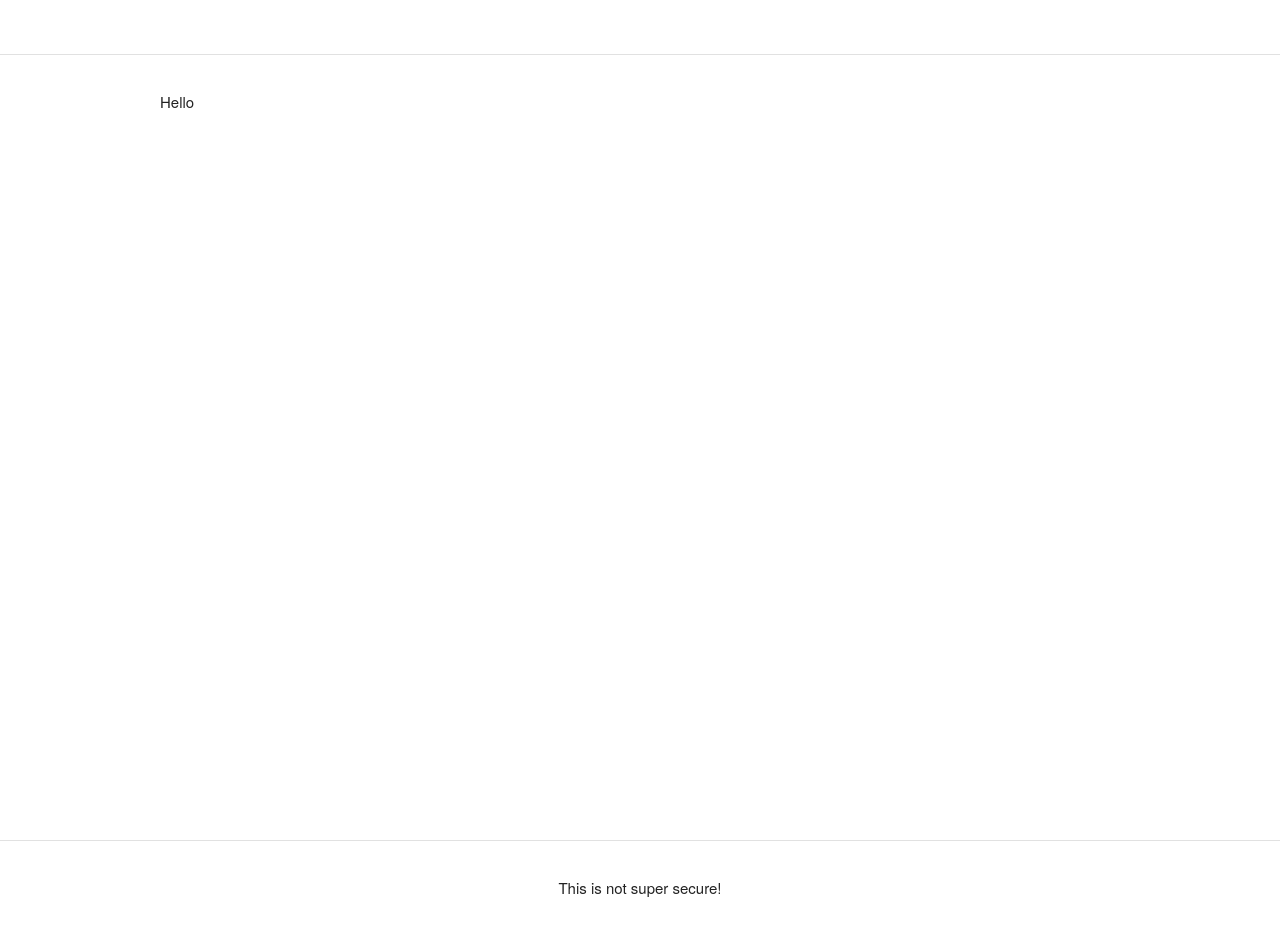
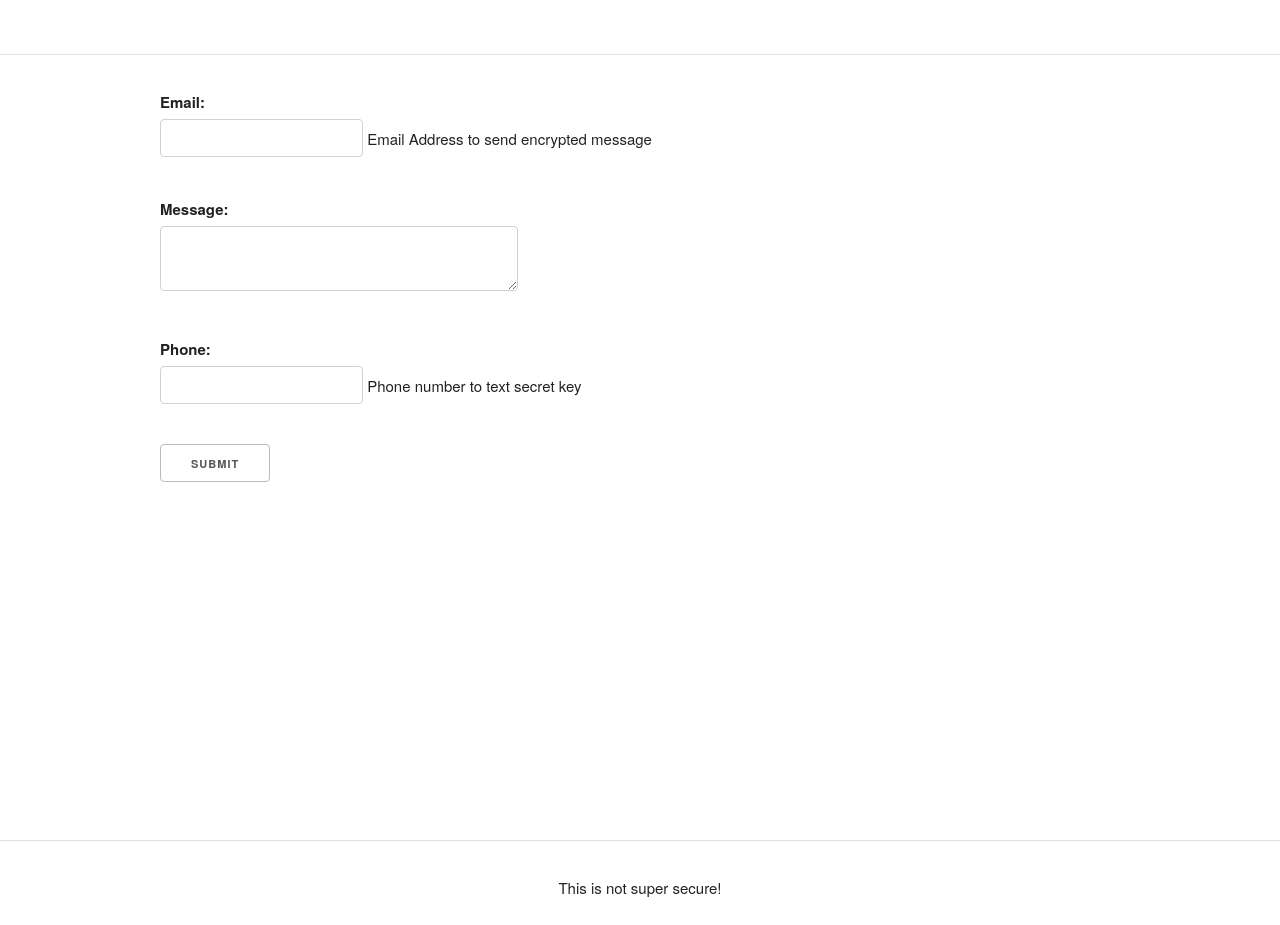
Before and after one commit to dhcrain/encryption_website, a Django app: page /encrypt in a window 1280 px wide. Run offline with Django 3.2, Linux system fonts and the light colour scheme.

Commit message:
Working encryption and decrption, will text and email

```diff
--- a/encrypt_proj/app_encrypt/forms.py
+++ b/encrypt_proj/app_encrypt/forms.py
@@ -2,7 +2,7 @@ from django import forms
 from django.utils.translation import ugettext_lazy as _
 
 
-class ContactForm(forms.Form):
+class EncryptForm(forms.Form):
 
     email = forms.EmailField(required=True,
                              help_text=_("Email Address to send encrypted message")
@@ -11,3 +11,11 @@ class ContactForm(forms.Form):
     phone = forms.CharField(required=True,
                             help_text=_("Phone number to text secret key")
                             )
+
+
+class DecryptForm(forms.Form):
+
+    encrypted_message = forms.CharField(widget=forms.Textarea)
+    key = forms.CharField(required=True,
+                            help_text=_("Exactally as it appears")
+                            )
--- a/encrypt_proj/app_encrypt/views.py
+++ b/encrypt_proj/app_encrypt/views.py
@@ -1,15 +1,73 @@
 # from django.shortcuts import render
-from django.views.generic import TemplateView
+from django.views.generic import TemplateView, FormView
+from app_encrypt.forms import EncryptForm, DecryptForm
+from django.core.urlresolvers import reverse_lazy
+from django.core.mail import send_mail
+from cryptography.fernet import Fernet
+from twilio.rest import TwilioRestClient
+import os
 
 
-# Create your views here.
 class IndexView(TemplateView):
     template_name = 'index.html'
 
 
-class EncryptView(TemplateView):
+class EncryptView(FormView):
+    form_class = EncryptForm
+    success_url = reverse_lazy('index_view')
     template_name = 'encrypt.html'
 
+    def form_valid(self, form):
+        # Convert to b
+        msg = str.encode(form.cleaned_data.get('message'))
+        # Genereate key
+        key = Fernet.generate_key()
+        f = Fernet(key)
+        # Encrypt text
+        encrypted_msg = f.encrypt(msg).decode()
+        # Convert to b
+        key_str = key.decode()
+        # print(key_str)
+        # print("Encrypted Messge: ", encrypted_msg)
 
-class DecryptView(TemplateView):
-    template_name = 'decrypt.html'
+        # send email with encrypted text
+        message = "You have recived an encrypted message, go to XXXXXXXXX to decrypt, \nyou should also get the secret key by another method."
+        message += "\n\n{}".format(encrypted_msg)
+        send_mail(
+            subject="You have an ecrypted message",
+            message=message,
+            from_email='fathen.co@gmail.com',
+            recipient_list=[form.cleaned_data.get('email')],
+        )
+        # send text with secret key
+        twilio_account_sid = os.environ.get('TWILIO_ACCOUNT_SID')
+        twilio_auth_token = os.environ.get('TWILIO_AUTH_TOKEN')
+        twilio_number = os.environ.get('TWILIO_NUMBER')
+
+        client = TwilioRestClient(twilio_account_sid, twilio_auth_token)
+        to_phone = form.cleaned_data.get('email')
+        message = client.messages.create(body=key_str,
+            to="+1{}".format(to_phone),    # Replace with your phone number
+            from_=twilio_number)
+        # print(message.sid)
+
+        return super().form_valid(form)
+
+
+class DecryptView(FormView):
+    form_class = DecryptForm
+    success_url = reverse_lazy('index_view')
+    template_name = 'encrypt.html'
+
+    def form_valid(self, form):
+        key = form.cleaned_data.get('key')
+        key = str.encode(key)
+        f = Fernet(key)
+
+        encrypted_msg = form.cleaned_data.get('encrypted_message')
+
+        msg_b = str.encode(encrypted_msg)
+
+        msg = f.decrypt(msg_b)
+        print("Dectrypted Message : \n", msg.decode())
+        return super().form_valid(form)
--- a/encrypt_proj/encrypt_proj/settings.py
+++ b/encrypt_proj/encrypt_proj/settings.py
@@ -119,3 +119,9 @@ USE_TZ = True
 # https://docs.djangoproject.com/en/1.10/howto/static-files/
 
 STATIC_URL = '/static/'
+
+EMAIL_HOST_USER = 'fathen.co@gmail.com'
+EMAIL_HOST_PASSWORD = os.environ['email_password']
+EMAIL_HOST = 'smtp.gmail.com'
+EMAIL_USE_TLS = True
+EMAIL_PORT = 587
--- a/encrypt_proj/templates/encrypt.html
+++ b/encrypt_proj/templates/encrypt.html
@@ -3,5 +3,13 @@
 {% block title %}Encrypt{% endblock %}
 
 {% block body %}
-    Hello
+    <form class="" action="" method="post">
+        <div class="row">
+            <div class="twelve columns">
+                {% csrf_token %}
+                {{ form.as_p }}
+                <input class="button" type="submit" name="submit" value="Submit">
+            </div>
+        </div>
+    </form>
 {% endblock %}
```
Also changed, not shown: 1 other file.
